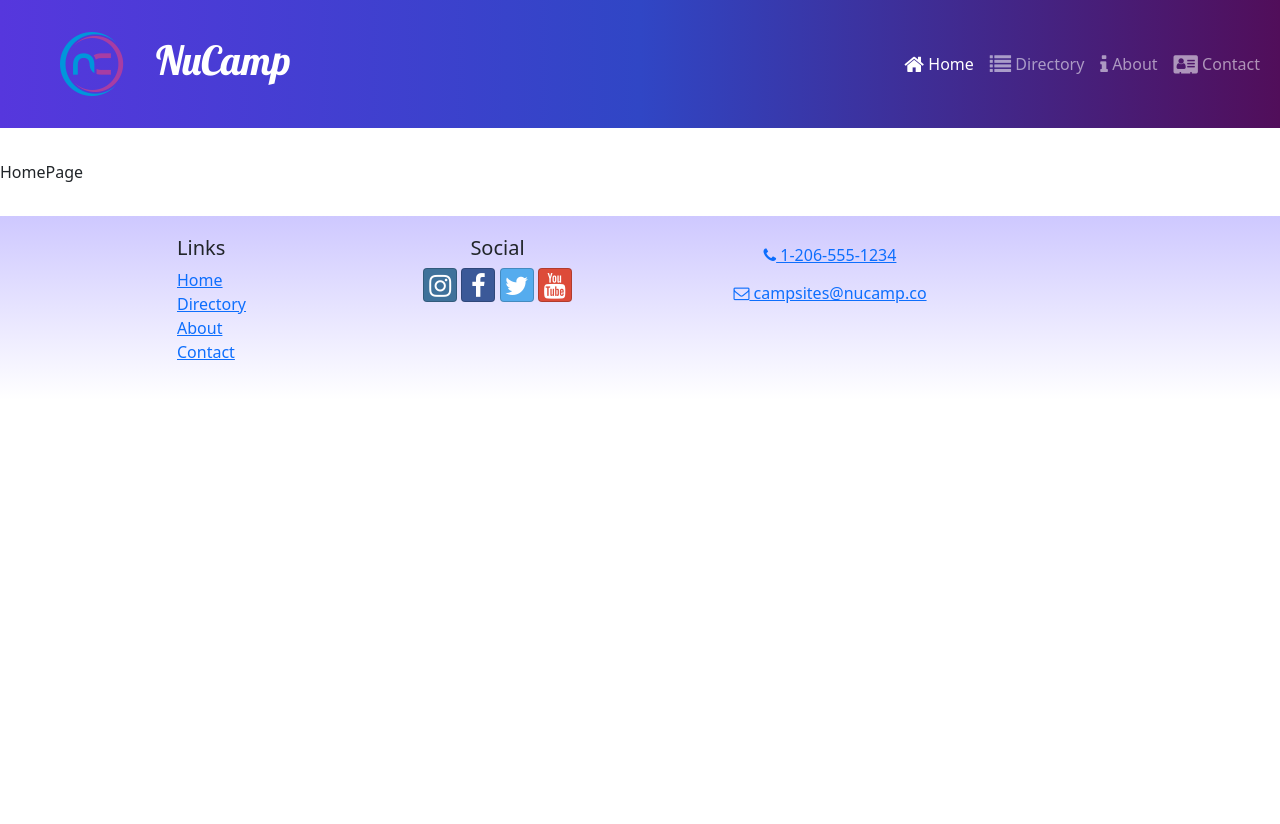
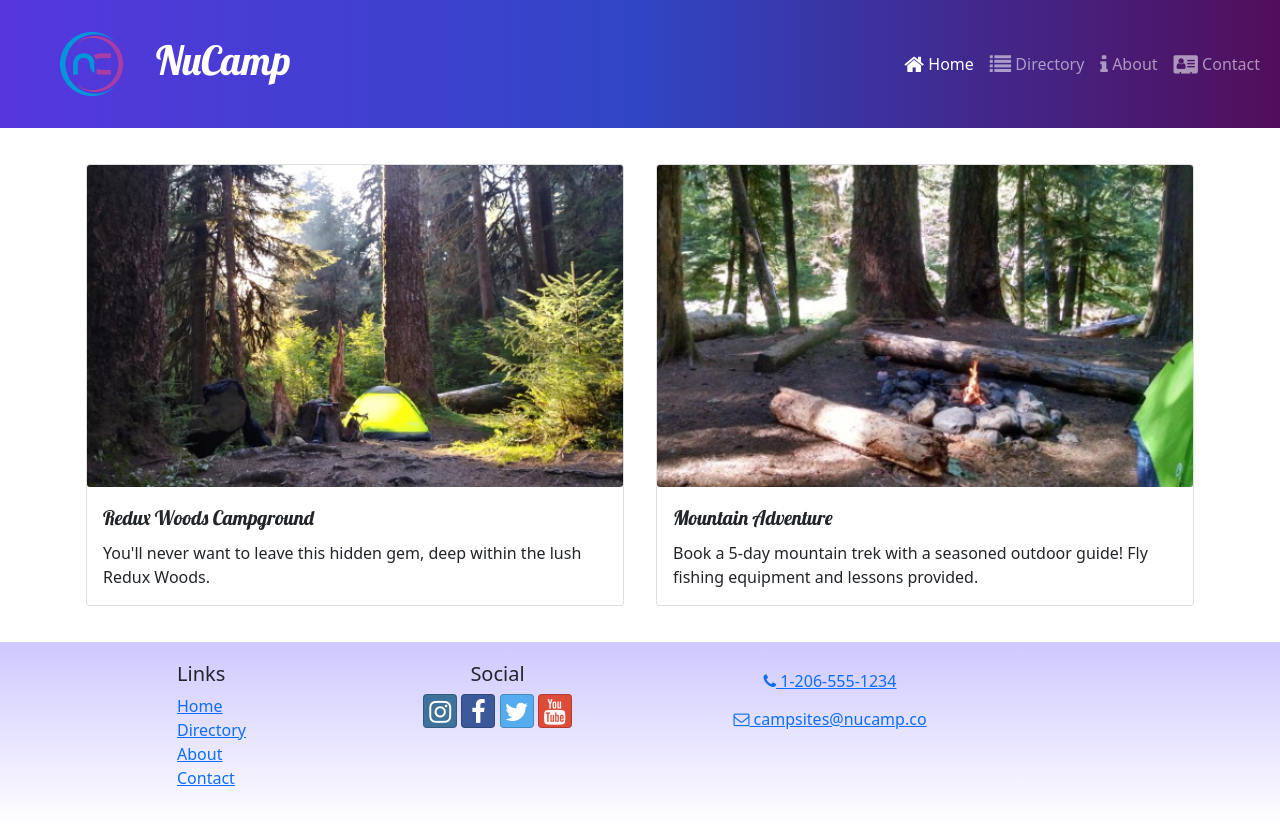
Before and after one commit to alexiscodes21/React-course, a React (Create React App) app: page / in a window 1280 px wide. Before the commit the page ends 800 px from the top, so only its background shows below. Built offline with nearby package versions, Linux system fonts and the light colour scheme.

Commit message:
Homepage Display

```diff
--- a/src/features/campsites/campsitesSlice.js
+++ b/src/features/campsites/campsitesSlice.js
@@ -11,3 +11,7 @@ export const selectAllCampsites = () => {
 export const selectCampsiteById = (id) => {
   return CAMPSITES.find((campsite) => campsite.id === id)
 };
+
+export const selectFeaturedCampsite = () => {
+  return CAMPSITES.find((campsite) => campsite.featured);
+};
--- /dev/null
+++ b/src/features/display/DisplayCard.js
@@ -0,0 +1,17 @@
+import { Card, CardImg, CardText, CardBody, CardTitle } from 'reactstrap';
+
+const DisplayCard = ({ item }) => {
+    const { image, name, description } = item;
+
+    return (
+        <Card>
+            <CardImg src={image} alt={name} />
+            <CardBody>
+                <CardTitle>{name}</CardTitle>
+                <CardText>{description}</CardText>
+            </CardBody>
+        </Card>
+    );
+};
+
+export default DisplayCard;
--- /dev/null
+++ b/src/features/display/DisplayList.js
@@ -0,0 +1,22 @@
+import { Col, Row } from 'reactstrap';
+import DisplayCard from './DisplayCard';
+import { selectFeaturedCampsite } from '../campsites/campsitesSlice';
+import { selectFeaturedPromotion } from '../promotions/promotionsSlice';
+
+const DisplayList = () => {
+    const items = [selectFeaturedCampsite(), selectFeaturedPromotion()];
+
+    return (
+        <Row>
+            {items.map((item, idx) => {
+                return (
+                    <Col md className='m-1' key={idx}>
+                        <DisplayCard item={item} />
+                    </Col>
+                )
+            })}
+        </Row>
+    );
+};
+
+export default DisplayList;
--- /dev/null
+++ b/src/features/promotions/promotionsSlice.js
@@ -0,0 +1,5 @@
+import { PROMOTIONS } from '../../app/shared/PROMOTIONS';
+
+export const selectFeaturedPromotion = () => {
+    return PROMOTIONS.find((promotion) => promotion.featured);
+};
--- a/src/pages/HomePage.js
+++ b/src/pages/HomePage.js
@@ -1,5 +1,13 @@
+import { Container } from 'reactstrap';
+import DisplayList from '../features/display/DisplayList';
+
+
 const HomePage = () => {
-  return <div>HomePage</div>;
+  return (
+    <Container>
+      <DisplayList />
+    </Container>
+  )
 };
 
 export default HomePage;
```
